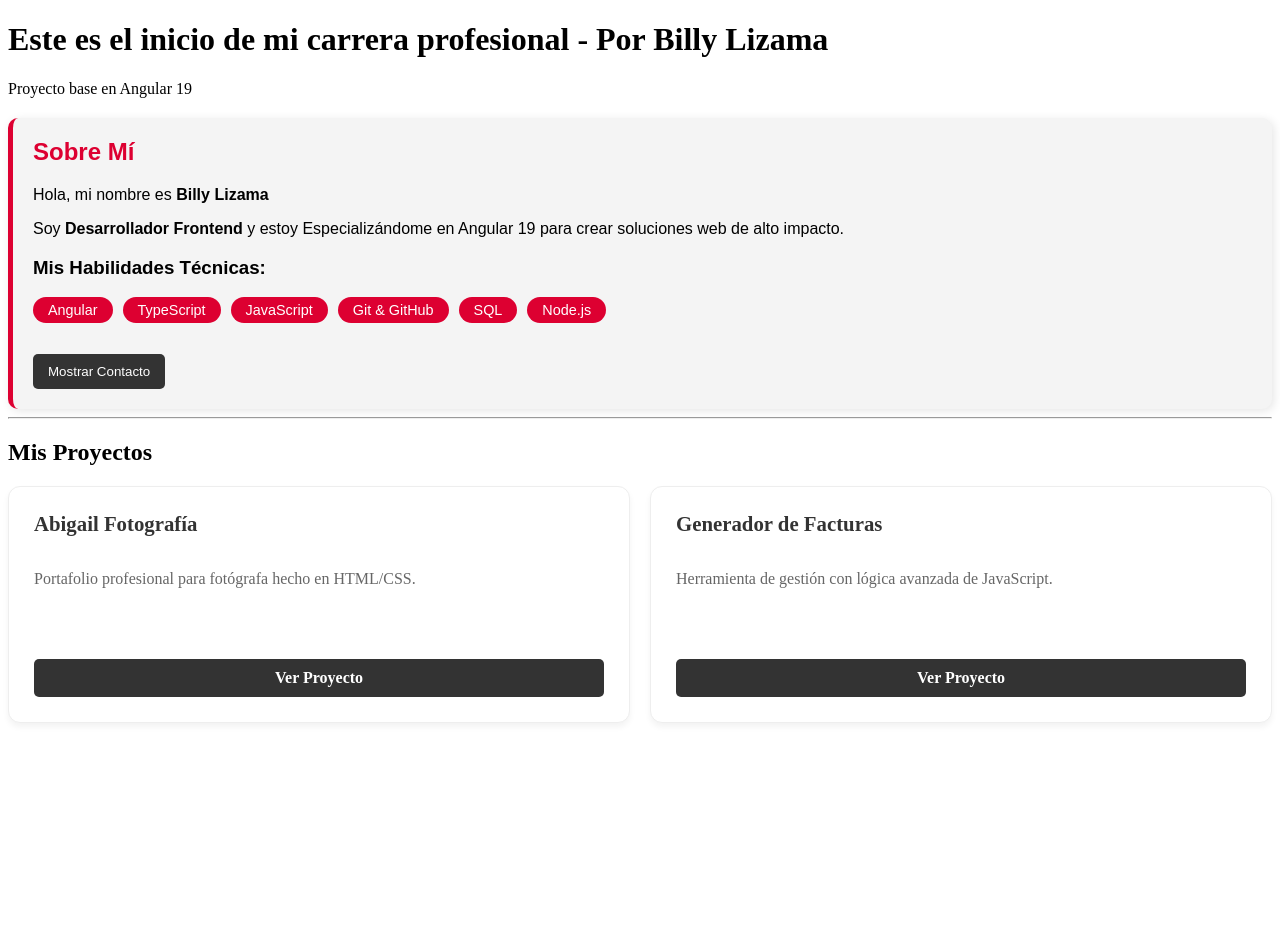
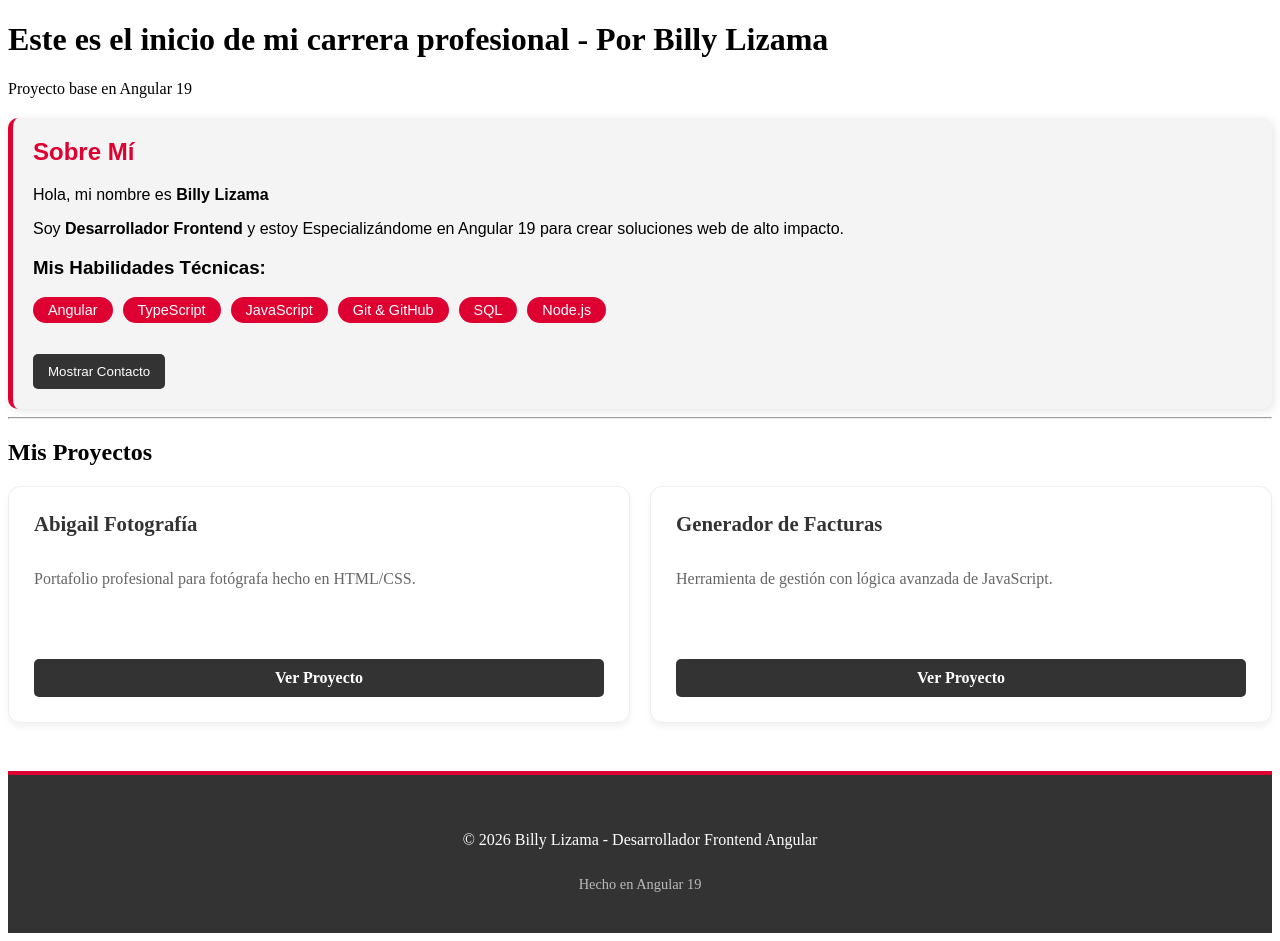
Before and after one commit to billylizama/mi-portafolio-angular, an Angular app: page / in a window 1280 px wide. Before the commit the page ends 800 px from the top, so only its background shows below. Built offline with nearby package versions, Linux system fonts and the light colour scheme.

Commit message:
Actualización footer

```diff
--- a/src/app/app.css
+++ b/src/app/app.css
@@ -3,6 +3,7 @@
     grid-template-columns: repeat(auto-fit, minmax(300px, 1fr)); /* ¡Magia Responsiva! */
     gap: 20px;
     margin-top: 20px;
+    margin-bottom: 80px;
 }
 
 .section-title {
@@ -11,3 +12,25 @@
     display: inline-block;
     padding-bottom: 5px;
 }
+
+.main-footer {
+    background-color: #333; /* El mismo gris oscuro de tus botones */
+    color: white;           /* Texto blanco para que resalte */
+    padding: 40px 0;        /* Espacio arriba y abajo para que respire */
+    margin-top: 100px;       /* Aleja el footer de tus proyectos */
+    border-top: 4px solid #dd0031; /* Una línea roja arriba para darle estilo Angular */
+}
+
+.footer-content {
+    max-width: 800px;       /* No queremos que el texto se pegue a los bordes */
+    margin: 0 auto;         /* Centra el contenedor en la pantalla */
+    text-align: center;     /* Centra el texto */
+    display: flex;          /* Usamos Flexbox */
+    flex-direction: column; /* Apila el texto y los links uno sobre otro */
+    gap: 10px;              /* Separa el nombre del "Hecho con Angular" */
+}
+
+.footer-links span {
+    font-size: 0.9rem;
+    color: #bbb;            /* Un gris más claro para que no distraiga tanto */
+}
--- a/src/app/app.html
+++ b/src/app/app.html
@@ -19,3 +19,12 @@
     enlace="#">
     </app-proyecto-card>
 </div>
+
+<footer class="main-footer">
+    <div class="footer-content">
+        <p>&copy; 2026 Billy Lizama - Desarrollador Frontend Angular</p>
+        <div class="footer-links">
+            <span>Hecho en Angular 19</span>
+        </div>
+    </div>
+</footer>
```
